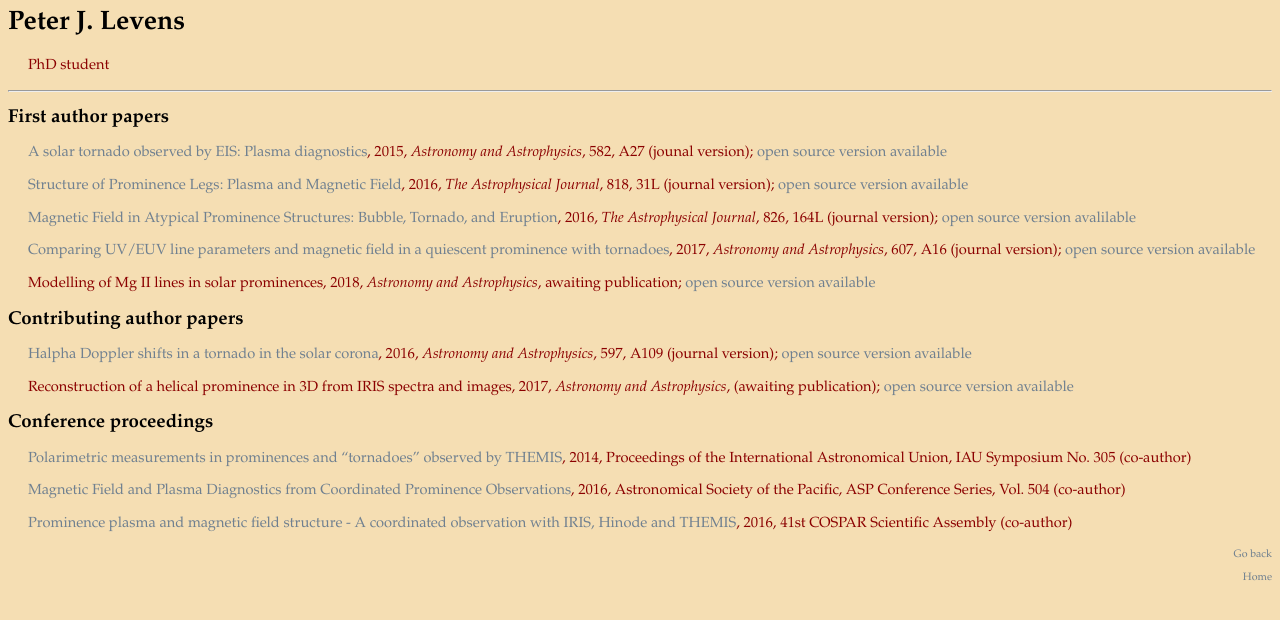
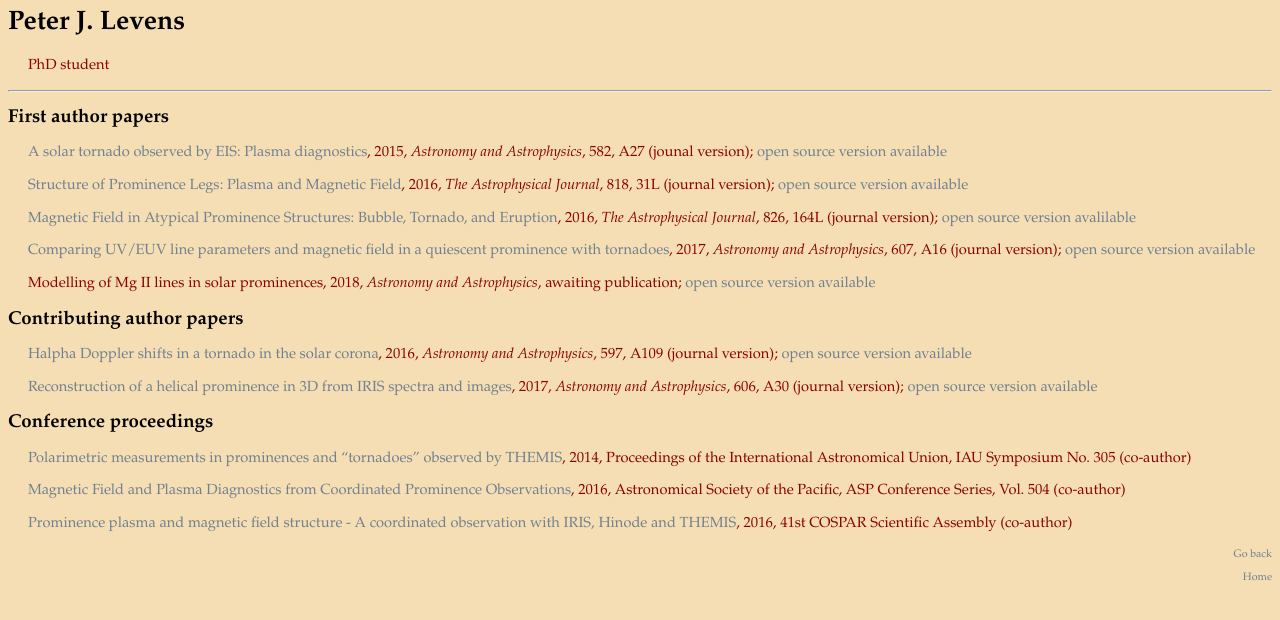
Before and after one commit to pjlevens/PJLwebsite, a plain HTML site: page publications.html in a window 1280 px wide. Drawn offline with Linux system fonts and the light colour scheme.

Commit message:
paper updates

```diff
--- a/publications.html
+++ b/publications.html
@@ -19,7 +19,7 @@
 
   <h2>Contributing author papers</h2>
   <p><a href="http://www.aanda.org/articles/aa/abs/2017/01/aa28771-16/aa28771-16.html">Halpha Doppler shifts in a tornado in the solar corona</a>, 2016, <i>Astronomy and Astrophysics</i>, 597, A109 (journal version); <a href="https://arxiv.org/abs/1612.02232">open source version available</a></p>
-  <p>Reconstruction of a helical prominence in 3D from IRIS spectra and images, 2017, <i>Astronomy and Astrophysics</i>, (awaiting publication); <a href="https://arxiv.org/abs/1706.08078">open source version available</a></p>
+  <p><a href="https://www.aanda.org/articles/aa/full_html/2017/10/aa30839-17/aa30839-17.html">Reconstruction of a helical prominence in 3D from IRIS spectra and images</a>, 2017, <i>Astronomy and Astrophysics</i>, 606, A30 (journal version); <a href="https://arxiv.org/abs/1706.08078">open source version available</a></p>
 
   <h2>Conference proceedings</h2>
   <p><a href="https://www.cambridge.org/core/journals/proceedings-of-the-international-astronomical-union/article/polarimetric-measurements-in-prominences-and-tornadoes-observed-by-themis/A5ACF6294C3EA4197F1A07126BAA2F98">Polarimetric measurements in prominences and “tornadoes” observed by THEMIS</a>, 2014, Proceedings of the International Astronomical Union, IAU Symposium No. 305 (co-author)</p>
```
